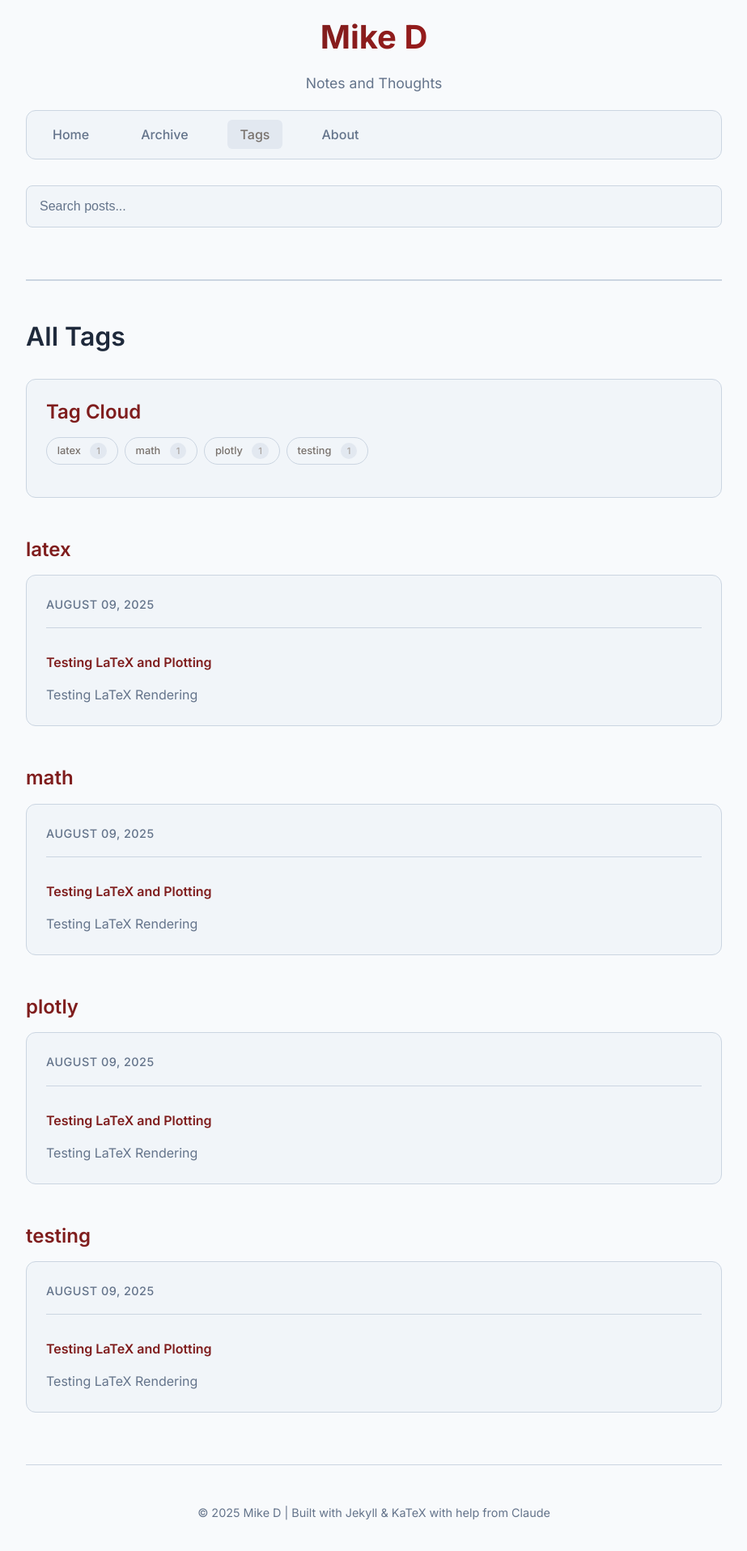
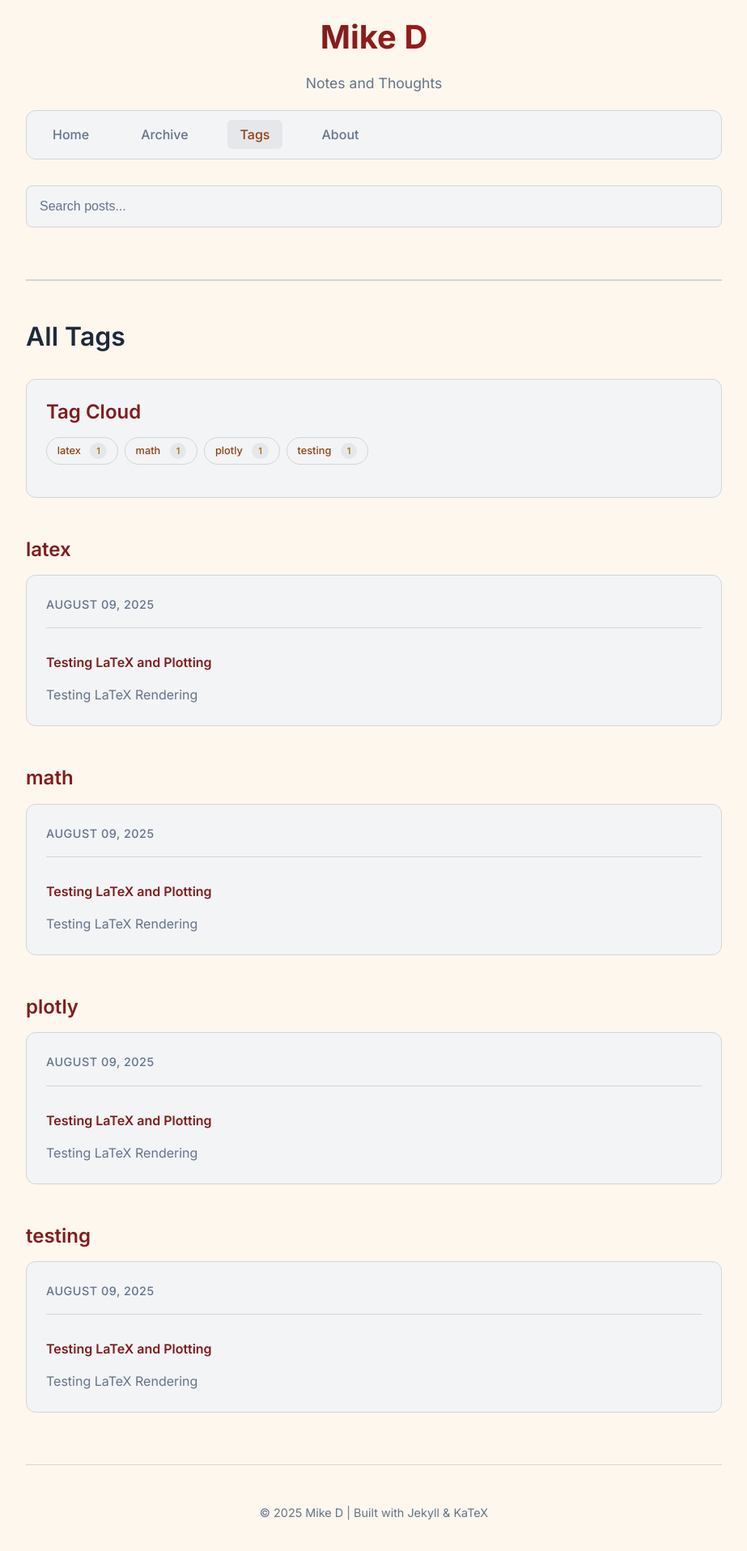
Before and after one commit to madjabal/madjabal.github.io, a Jekyll site: the page built from tags.html, in a window 1280 px wide. Shown: the whole page at 81% size, without its empty margins (178-1101 px from the left). Built offline with Jekyll 4.4.1, drawn with Linux system fonts in a browser that asks for light colours; nearby versions of some CDN libraries.

Commit message:
New color palette and about latex fix

```diff
--- a/_layouts/default.html
+++ b/_layouts/default.html
@@ -31,19 +31,20 @@
 
     <style>
         :root {
-            /* Your custom dark palette */
-            --primary-color: #b91c1c;      /* Deep maroon */
-            --secondary-color: #dc2626;    /* Brighter maroon */
-            --accent-color: #d6d3d1;       /* Warm beige */
-            --text-color: #f1f5f9;         /* Light slate */
-            --text-light: #94a3b8;         /* Muted slate */
-            --bg-color: #0f172a;           /* Dark navy */
-            --bg-secondary: #1e293b;       /* Darker slate */
-            --bg-tertiary: #334155;        /* Medium slate */
-            --border-color: #475569;       /* Slate border */
-            --code-bg: #020617;            /* Very dark navy */
-            --maroon-hover: #991b1b;       /* Darker maroon for hovers */
-            --beige-muted: #a8a29e;        /* Muted beige */
+            /* Refined slate, maroon, tan palette */
+            --primary-color: #991b1b;      /* Rich maroon */
+            --secondary-color: #b91c1c;    /* Bright maroon */
+            --accent-color: #d2b48c;       /* Warm tan */
+            --text-color: #f1f5f9;         /* Cool white */
+            --text-light: #94a3b8;         /* Soft slate */
+            --bg-color: #1e293b;           /* Deep slate */
+            --bg-secondary: #334155;       /* Medium slate */
+            --bg-tertiary: #475569;        /* Light slate */
+            --border-color: #64748b;       /* Slate border */
+            --code-bg: #0f172a;            /* Very dark slate */
+            --maroon-hover: #7f1d1d;       /* Dark maroon for hovers */
+            --tan-muted: #c19a6b;          /* Muted tan */
+            --warm-white: #fef7ed;         /* Warm off-white for contrast */
         }
 
         * {
@@ -279,7 +280,7 @@
 
         .tag-count {
             background: var(--bg-tertiary);
-            color: var(--beige-muted);
+            color: var(--tan-muted);
             padding: 0.2rem 0.5rem;
             border-radius: 10px;
             font-size: 0.7rem;
@@ -362,14 +363,16 @@
             :root {
                 --primary-color: #7f1d1d;      /* Darker maroon for light mode */
                 --secondary-color: #991b1b;
-                --accent-color: #78716c;       /* Darker beige */
+                --accent-color: #92400e;       /* Darker tan */
                 --text-color: #1e293b;
                 --text-light: #64748b;
-                --bg-color: #f8fafc;
-                --bg-secondary: #f1f5f9;
-                --bg-tertiary: #e2e8f0;
-                --border-color: #cbd5e1;
+                --bg-color: #fef7ed;           /* Warm cream background */
+                --bg-secondary: #f3f4f6;       /* Light grey */
+                --bg-tertiary: #e5e7eb;
+                --border-color: #d1d5db;
                 --code-bg: #1e293b;
+                --tan-muted: #a16207;
+                --warm-white: #1e293b;
             }
         }
 
@@ -409,7 +412,7 @@
     </main>
 
     <footer>
-        <p>&copy; 2025 {{ site.title }} | Built with Jekyll & KaTeX with help from Claude</p>
+        <p>&copy; 2025 {{ site.title }} | Built with Jekyll & KaTeX</p>
     </footer>
 
     <!-- Search functionality -->
```
Also changed, not shown: about.html (+16 -1 lines).
